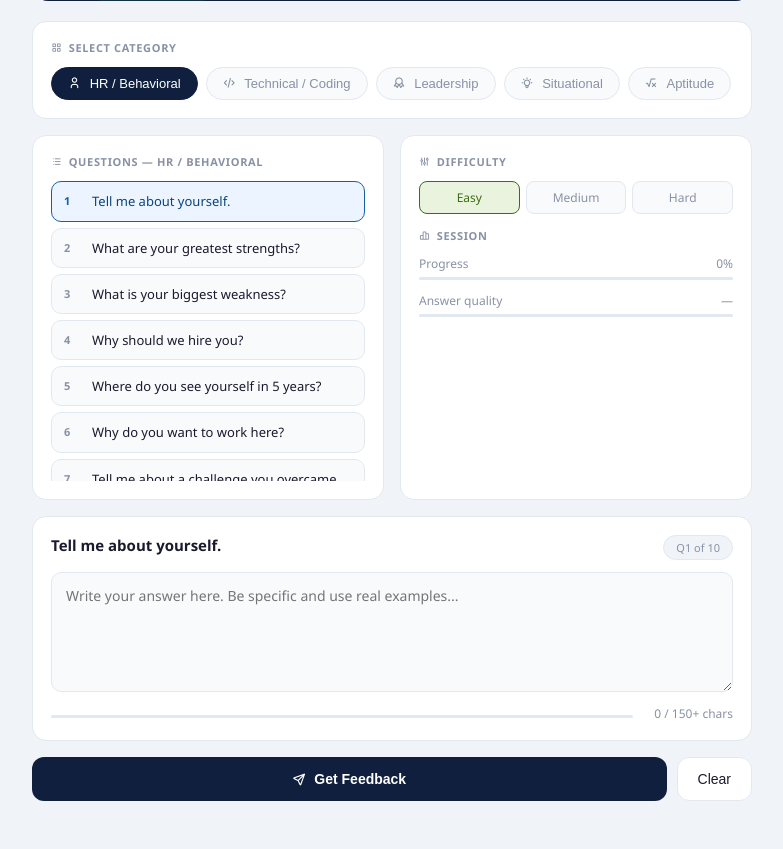
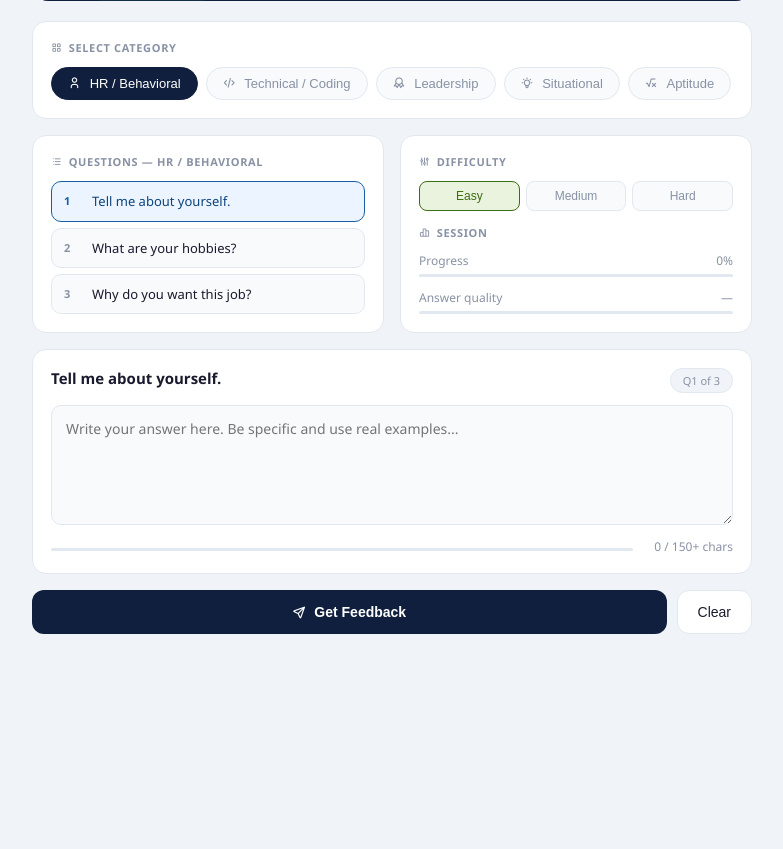
Before and after one commit to bhoomiydv0606/AI-Interview-Preparation-Assistant, a Flask app: page / in a window 1280 px wide. Shown: the part 337-1186 px from the top of the page, without its empty margins (248-1031 px from the left). After the commit the page ends 971 px from the top, so only its background shows below. Run offline with Flask 3, Linux system fonts and the light colour scheme.

Commit message:
Connect difficulty levels to questions

```diff
--- a/app.py
+++ b/app.py
@@ -5,72 +5,103 @@ from flask import Flask, render_template, request
 app = Flask(__name__)
 
 categories = {
-    "HR / Behavioral": [
-        "Tell me about yourself.",
-        "What are your greatest strengths?",
-        "What is your biggest weakness?",
-        "Why should we hire you?",
-        "Where do you see yourself in 5 years?",
-        "Why do you want to work here?",
-        "Tell me about a challenge you overcame.",
-        "How do you handle stress and pressure?",
-        "What motivates you?",
-        "Describe your ideal work environment."
-    ],
-    "Technical / Coding": [
-        "Explain the difference between a list and a tuple in Python.",
-        "What is Object-Oriented Programming?",
-        "What is the difference between SQL and NoSQL?",
-        "Explain what an API is and how it works.",
-        "What is version control and why is it important?",
-        "What is the difference between frontend and backend development?",
-        "Explain what a database index is.",
-        "What is recursion? Give an example.",
-        "What is the difference between HTTP and HTTPS?",
-        "Explain what cloud computing is."
-    ],
-    "Leadership": [
-        "Describe a time you led a team.",
-        "How do you handle conflict within a team?",
-        "Tell me about a time you motivated others.",
-        "How do you prioritize tasks for your team?",
-        "Describe a time you made a tough decision as a leader.",
-        "How do you handle an underperforming team member?",
-        "What is your leadership style?",
-        "Tell me about a time you took initiative.",
-        "How do you give constructive feedback?",
-        "Describe a time you managed a project from start to finish."
-    ],
-    "Situational": [
-        "What would you do if you disagreed with your manager?",
-        "How would you handle a tight deadline with too much work?",
-        "What would you do if a colleague was not pulling their weight?",
-        "How would you handle an unhappy customer?",
-        "What would you do if you made a mistake at work?",
-        "How would you handle working with someone you dislike?",
-        "What would you do if you were given unclear instructions?",
-        "How would you handle two urgent tasks at the same time?",
-        "What would you do if you saw a colleague acting unethically?",
-        "How would you adapt if your role suddenly changed?"
-    ],
-    "Aptitude": [
-        "If a train travels 60 km/h for 2.5 hours, how far does it travel?",
-        "What comes next in the series: 2, 6, 12, 20, 30, ?",
-        "A product costs $80 after a 20% discount. What was the original price?",
-        "If 8 workers finish a job in 6 days, how many days for 12 workers?",
-        "What is 15% of 240?",
-        "Find the odd one out: Apple, Mango, Carrot, Banana.",
-        "A clock shows 3:15. What is the angle between the hands?",
-        "If A is taller than B, and B is taller than C, who is shortest?",
-        "A car depreciates 10% yearly. What is its value after 2 years if it costs $10,000?",
-        "Complete the analogy: Book is to Reading as Fork is to ?"
-    ]
+    "HR / Behavioral": {
+        "Easy": [
+            "Tell me about yourself.",
+            "What are your hobbies?",
+            "Why do you want this job?",
+        ],
+        "Medium": [
+            "What is your greatest strength?",
+            "What is your biggest weakness?",
+            "Where do you see yourself in 5 years?",
+            "How do you handle stress and pressure?",
+        ],
+        "Hard": [
+            "Tell me about a conflict you had with a colleague and how you resolved it.",
+            "Describe a time you failed and what you learned from it.",
+            "Give an example of a time you showed leadership under pressure.",
+        ]
+    },
+    "Technical / Coding": {
+        "Easy": [
+            "What is the difference between frontend and backend?",
+            "What is an API?",
+            "What is version control?",
+        ],
+        "Medium": [
+            "Explain Object-Oriented Programming with an example.",
+            "What is the difference between SQL and NoSQL?",
+            "What is recursion? Give a real-world example.",
+            "Explain what a REST API is.",
+        ],
+        "Hard": [
+            "How would you optimize a slow database query?",
+            "Explain the difference between concurrency and parallelism.",
+            "How does a hash map work internally?",
+        ]
+    },
+    "Leadership": {
+        "Easy": [
+            "Have you ever led a group project?",
+            "How do you organize your own work?",
+            "What does good teamwork mean to you?",
+        ],
+        "Medium": [
+            "Describe a time you motivated a team member.",
+            "How do you handle conflict within a team?",
+            "How do you prioritize tasks for your team?",
+            "What is your leadership style?",
+        ],
+        "Hard": [
+            "Describe a time you had to make a tough decision that affected your whole team.",
+            "Tell me about a time you led a failing project back to success.",
+            "How would you handle a senior team member who refuses to follow your direction?",
+        ]
+    },
+    "Situational": {
+        "Easy": [
+            "What would you do if you didn't understand a task given to you?",
+            "How would you ask for help if you were stuck?",
+            "What would you do if you were going to miss a deadline?",
+        ],
+        "Medium": [
+            "What would you do if you disagreed with your manager's decision?",
+            "How would you handle working with someone you dislike?",
+            "What would you do if two urgent tasks arrived at the same time?",
+            "How would you handle an unhappy customer?",
+        ],
+        "Hard": [
+            "What would you do if you discovered a colleague was acting unethically?",
+            "How would you handle a situation where your team is demotivated and behind schedule?",
+            "What would you do if you were asked to do something that goes against company policy?",
+        ]
+    },
+    "Aptitude": {
+        "Easy": [
+            "What comes next in the series: 2, 4, 8, 16, ?",
+            "Find the odd one out: Apple, Mango, Carrot, Banana.",
+            "If A is taller than B and B is taller than C, who is the shortest?",
+        ],
+        "Medium": [
+            "A train travels 60 km/h for 2.5 hours. How far does it travel?",
+            "A product costs $80 after a 20% discount. What was the original price?",
+            "What is 15% of 240?",
+            "If 8 workers finish a job in 6 days, how many days for 12 workers?",
+        ],
+        "Hard": [
+            "A clock shows 3:15. What is the angle between the hour and minute hands?",
+            "A car depreciates 10% per year. What is its value after 2 years if it originally costs $10,000?",
+            "Complete the analogy: Book is to Reading as Fork is to ?",
+        ]
+    }
 }
 
 @app.route("/", methods=["GET", "POST"])
 def home():
     feedback = ""
     selected_category = request.form.get("category", "HR / Behavioral")
+    selected_difficulty = request.form.get("difficulty", "Easy")
     answer = request.form.get("answer", "")
 
     if request.method == "POST" and answer:
@@ -83,11 +114,14 @@ def home():
         else:
             feedback = "Excellent answer! Well-detailed and structured response."
 
+    questions = categories[selected_category][selected_difficulty]
+
     return render_template(
         "index.html",
         categories=categories,
         selected_category=selected_category,
-        questions=categories[selected_category],
+        selected_difficulty=selected_difficulty,
+        questions=questions,
         feedback=feedback,
         answer=answer
     )
--- a/templates/index.html
+++ b/templates/index.html
@@ -142,10 +142,23 @@
     <div class="panel">
       <div class="section-label"><i class="ti ti-adjustments"></i> Difficulty</div>
       <div class="diff-row">
-        <div class="diff-btn active-easy" onclick="setDiff('easy',this)">Easy</div>
-        <div class="diff-btn" onclick="setDiff('medium',this)">Medium</div>
-        <div class="diff-btn" onclick="setDiff('hard',this)">Hard</div>
-      </div>
+  <form method="POST" style="display:contents">
+    <input type="hidden" name="category" value="{{ selected_category }}"/>
+    <input type="hidden" name="answer" value=""/>
+    <button type="submit" name="difficulty" value="Easy"
+      class="diff-btn {% if selected_difficulty == 'Easy' %}active-easy{% endif %}">
+      Easy
+    </button>
+    <button type="submit" name="difficulty" value="Medium"
+      class="diff-btn {% if selected_difficulty == 'Medium' %}active-med{% endif %}">
+      Medium
+    </button>
+    <button type="submit" name="difficulty" value="Hard"
+      class="diff-btn {% if selected_difficulty == 'Hard' %}active-hard{% endif %}">
+      Hard
+    </button>
+  </form>
+</div>
       <div class="section-label" style="margin-top:14px"><i class="ti ti-chart-bar"></i> Session</div>
       <div style="display:flex;flex-direction:column;gap:12px">
         <div>
@@ -162,6 +175,7 @@
 
   <form method="POST" id="mainForm">
     <input type="hidden" name="category" value="{{ selected_category }}"/>
+    <input type="hidden" name="difficulty" value="{{ selected_difficulty }}"/>
     <div class="answer-panel">
       <div class="answer-top">
         <div class="selected-q" id="selectedQ">{{ questions[0] }}</div>
```
